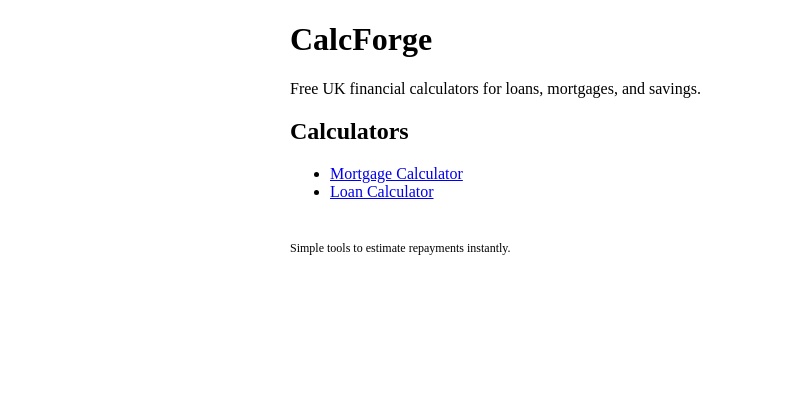
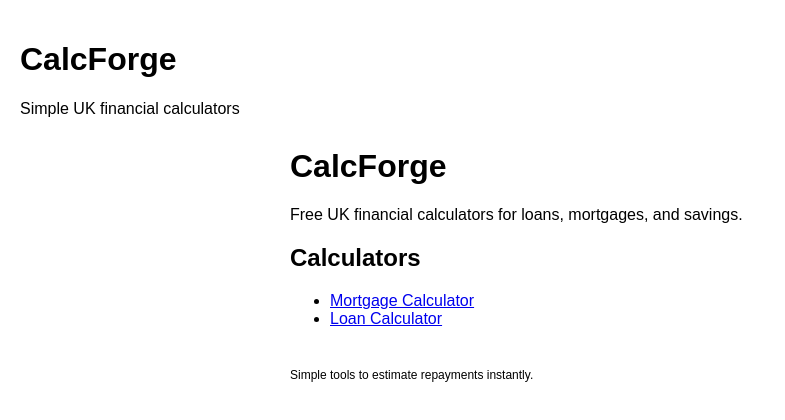
Before and after one commit to Walker01010101/calcforge, a Next.js app: page / in a window 1280 px wide. Shown: the top 420 px of the page, without its empty margins (0-785 px from the left). Built offline with nearby package versions, Linux system fonts and the light colour scheme.

Commit message:
Create layout.tsx

```diff
--- /dev/null
+++ b/app/layout.tsx
@@ -0,0 +1,23 @@
+export const metadata = {
+  title: "CalcForge",
+  description: "Free UK financial calculators for mortgages and loans",
+};
+
+export default function RootLayout({
+  children,
+}: {
+  children: React.ReactNode;
+}) {
+  return (
+    <html lang="en">
+      <body style={{ fontFamily: "Arial", margin: 0, padding: 20 }}>
+        <header style={{ marginBottom: 30 }}>
+          <h1>CalcForge</h1>
+          <p>Simple UK financial calculators</p>
+        </header>
+
+        {children}
+      </body>
+    </html>
+  );
+}
```
